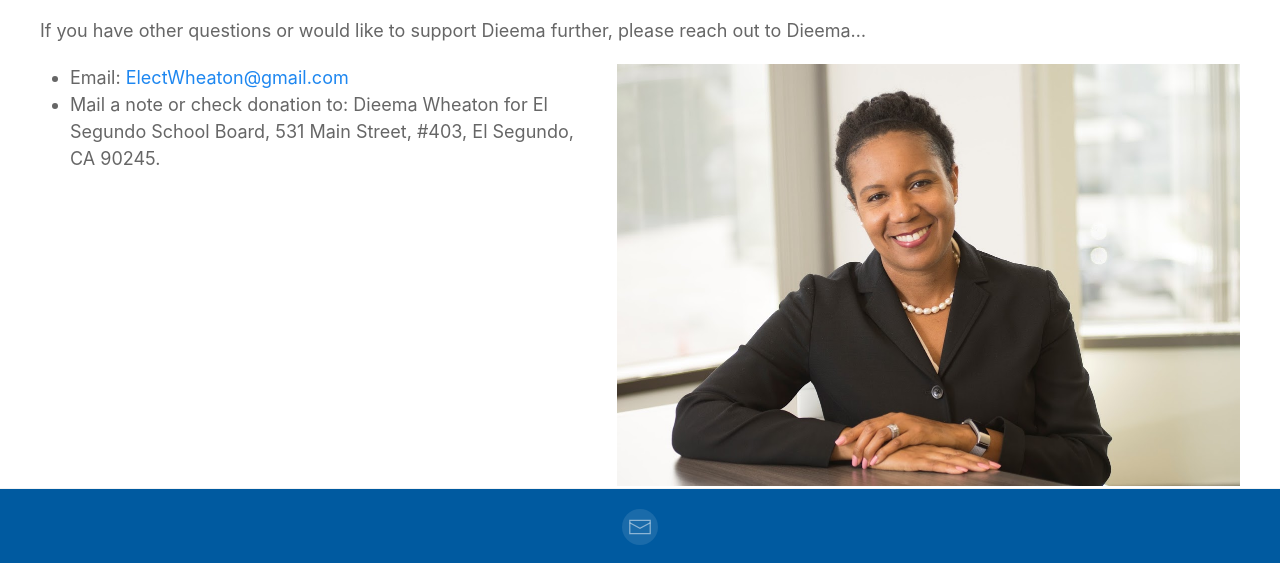
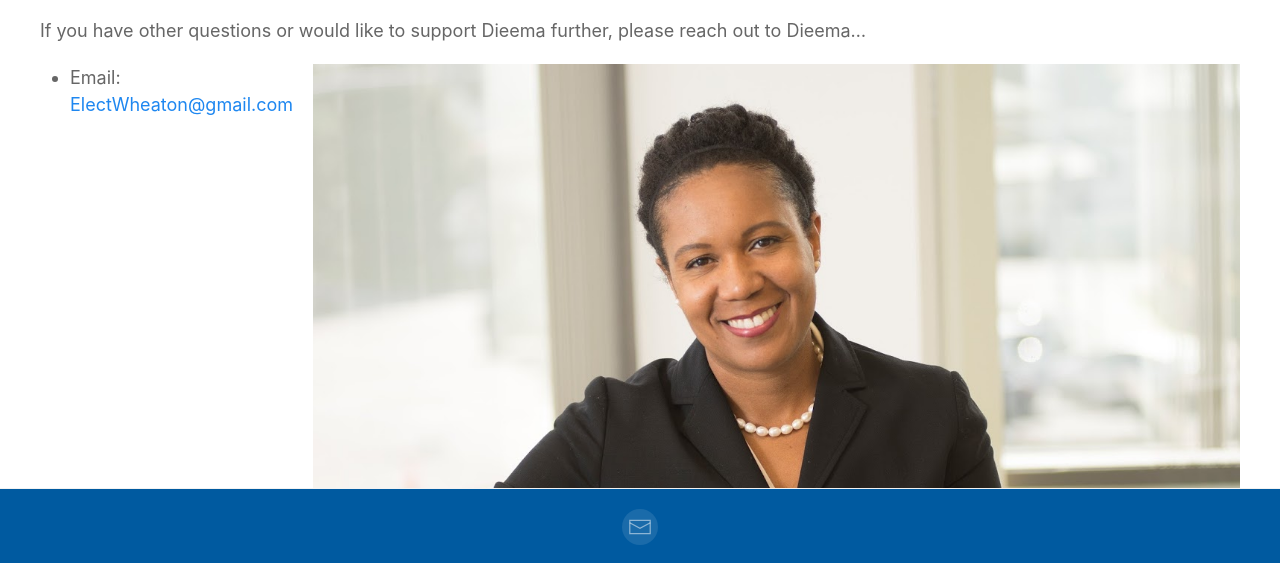
Before and after one commit to dieemawheaton/dieemawheaton.github.io, a plain HTML site: page contact.html in a window 1280 px wide. Shown: the part 235-798 px from the top of the page. Drawn offline with Linux system fonts and the light colour scheme.

Commit message:
Remove old mailing address

```diff
--- a/contact.html
+++ b/contact.html
@@ -69,12 +69,7 @@ If you have other questions or would like to support Dieema further, please reac
     <div class="uk-container uk-flex-left@m">
 <ul>
   <li>Email:  <a href="mailto:electwheaton@gmail.com">ElectWheaton@gmail.com</a></li>
-  <!-- <li>Facebook: <a href="" -->
-  <!--                  target="_blank"></a></li> -->
-  <li>Mail a note or check donation to: Dieema Wheaton for El Segundo School
-    Board, 531 Main Street, #403, El Segundo, CA 90245.</li>
-  <!-- <li><a href="" target="_blank">Please sign up to -->
-  <!--     volunteer or support Dieema</a></li> -->
+
 </ul>
 </div>
 <div class="uk-visible@m uk-margin-left">
```
